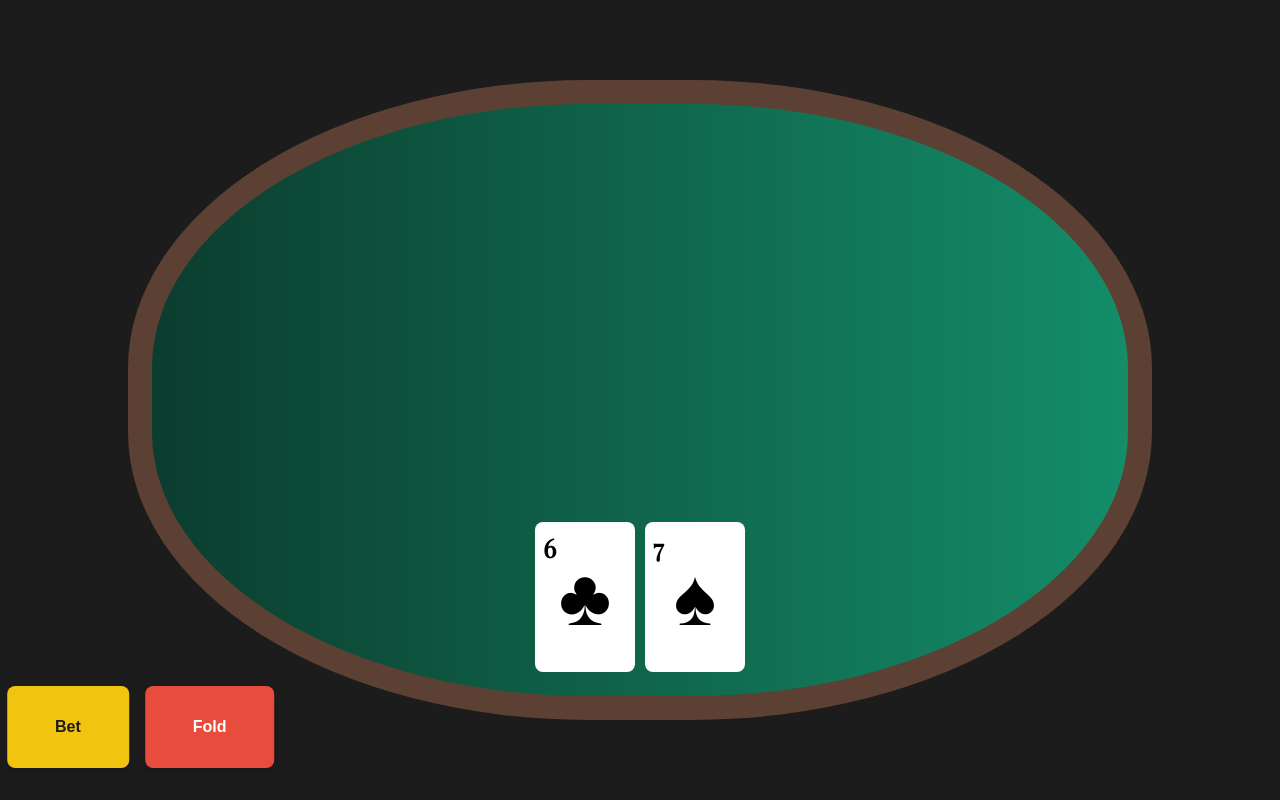
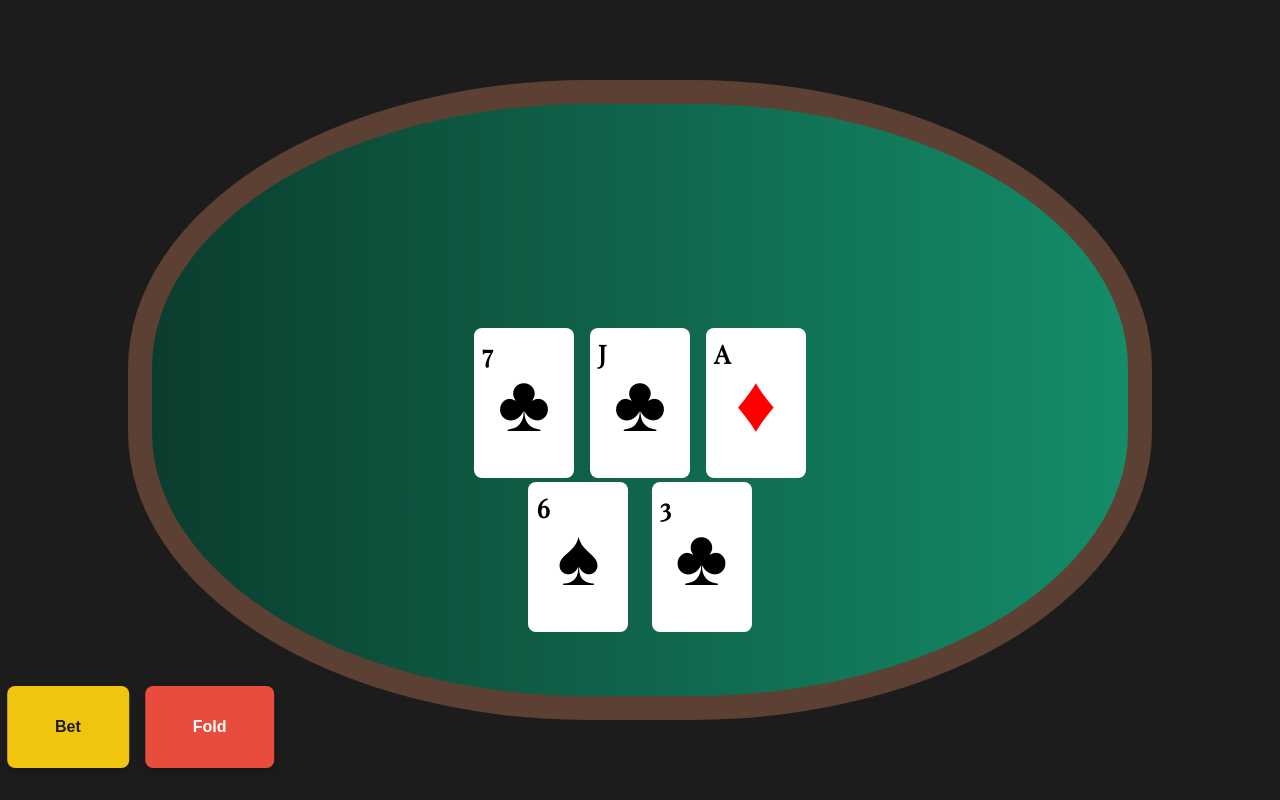
Before and after one commit to fabiobrug/mini-poker, a Flask app: page / in a window 1280 px wide. Run offline with Flask 3, Linux system fonts and the light colour scheme.

Commit message:
flop cards

```diff
--- a/static/style.css
+++ b/static/style.css
@@ -8,19 +8,71 @@ body {
 }
 
 .table {
-    position: relative;
   display: flex;
   justify-content: center;
-    align-items: flex-end;
+  align-items: center; /* centro vertical */
   flex-direction: row;
   width: 80vw;
   height: 80vh;
   background: linear-gradient(90deg, #0B3D2E, #148d69);
   border: 1.5rem solid #5C4033;
   border-radius: 45%;
-    padding-bottom: 3vh;
   box-sizing: border-box;
+  padding: 2rem;
 }
+
+.tableContent{
+      display: flex;
+  flex-direction: column;
+  align-items: center;
+  justify-content: space-between;
+  height: 100%;
+  width: 100%;
+}
+
+.tableCards{
+      display: flex;
+  justify-content: center;
+  align-items: center;
+  gap: 1rem;
+  margin-top: 12rem;
+}
+
+.mesa-carta {
+    position: relative;
+  width: 8vw;
+  max-width: 100px;
+  aspect-ratio: 2 / 3;
+  background-color: white;
+  border-radius: 0.5rem;
+  display: flex;
+  flex-direction: column;
+  justify-content: space-between;
+  align-items: center;
+  font-family: 'Playfair Display', serif;
+  font-size: 1.5rem;
+  padding: 0.5rem;
+  box-sizing: border-box;
+  cursor: pointer;
+  transition: all 0.2s ease-in-out;
+}
+
+.player-cards {
+  display: flex;
+  justify-content: center;
+  align-items: center;
+  gap: 0.8rem;
+  margin-bottom: 2rem;
+}
+
+.tableCards .value
+{
+    top: 0.5rem;
+    left: 0.5rem;
+    font-size: 1.6rem;
+    font-weight: bold;
+}
+
 
 .card1, .card2 {
     position: relative;
@@ -48,6 +100,7 @@ body {
     font-size: 1.6rem;
     font-weight: bold;
 }
+
 .suit {
     position: absolute;
     top: 1rem;
@@ -71,6 +124,11 @@ body {
 .card2:hover {
     box-shadow: 0 0 10px #F1C40F;
     transform: rotate(5deg) scale(1.05);
+}
+
+.mesa-carta:hover{
+    box-shadow: 0 0 10px #F1C40F;
+    scale: 1.05;
 }
 
 
@@ -113,6 +171,7 @@ body {
     background-color: #c0392b;
 }
 
+
 @media (max-width: 768px) {
     .table {
         flex-direction: column;
--- a/templates/index.html
+++ b/templates/index.html
@@ -9,6 +9,24 @@
 </head>
 <body>
     <div id="tableEl" class="table">
+        <div class="tableContent">
+
+      <div id="tableCardsEl" class="tableCards">
+        <div class="mesa-carta">
+        <span class="value">{{ flop1 }}</span>
+        <span class="suit {{ flop1_color }}">{{ flop1_suit }}</span>
+      </div>
+      <div class="mesa-carta">
+        <span class="value">{{ flop2 }}</span>
+        <span class="suit {{ flop2_color }}">{{ flop2_suit }}</span>
+      </div>
+      <div class="mesa-carta">
+        <span class="value">{{ flop3 }}</span>
+        <span class="suit {{ flop3_color }}">{{ flop3_suit }}</span>
+      </div>
+                </div>
+
+                <div class="player-cards">
                 <div id="card1El" class="card1">
                     <span class="value">{{ card1 }}</span>
                     <span class="suit {{ color1 }}">{{ suit1 }}</span>
@@ -17,9 +35,11 @@
                     <span class="value">{{ card2 }}</span>
                     <span class="suit {{ color2 }}">{{ suit2 }}</span>
                 </div>
+                </div>
+
     </div>
     <div class="buttons">
-        <button class="buttonBet">Bet</button>
+        <button class="buttonBet" >Bet</button>
         <button class="buttonFold">Fold</button>
     </div>
 </body>
--- a/utils.py
+++ b/utils.py
@@ -10,3 +10,15 @@ def give_card():
     suit = random.choice(allSuits)
     color = "red" if suit in redSuits else "black"
     return {"value": value, "suit": suit, "color": color}
+
+def give_deck():
+    deck = []
+    for value in cards:
+        for suit in allSuits:
+            color = "red" if suit in redSuits else "black"
+            deck.append({
+                "value": value,
+                "suit": suit,
+                "color": color
+            })
+    return deck
--- a/views.py
+++ b/views.py
@@ -1,13 +1,22 @@
 from flask import Blueprint, render_template, request
-from utils import give_card
+from utils import give_deck
+import random
 
 views = Blueprint(__name__, "views")
 
 @views.route("/")
 def home():
 
-    card1 = give_card()
-    card2 = give_card()
+    deck = give_deck()
+    cards = random.sample(deck, 2)
+    card1 = cards[0]
+    card2 = cards[1]
+    tableCards = random.sample(deck, 3)
+    flop1 = tableCards[0]
+    flop2 = tableCards[1]
+    flop3 = tableCards[2]
+
+
 
     return render_template(
         "index.html",
@@ -16,5 +25,14 @@ def home():
         color1=card1["color"],
         card2=card2["value"],
         suit2=card2["suit"],
-        color2=card2["color"]
+        color2=card2["color"],
+        flop1=flop1["value"],
+        flop1_suit=flop1["suit"],
+        flop1_color=flop1["color"],
+        flop2=flop2["value"],
+        flop2_suit=flop2["suit"],
+        flop2_color=flop2["color"],
+        flop3=flop3["value"],
+        flop3_suit=flop3["suit"],
+        flop3_color=flop3["color"],
     )
```
Lines whose indentation alone changed are shown as unchanged.
